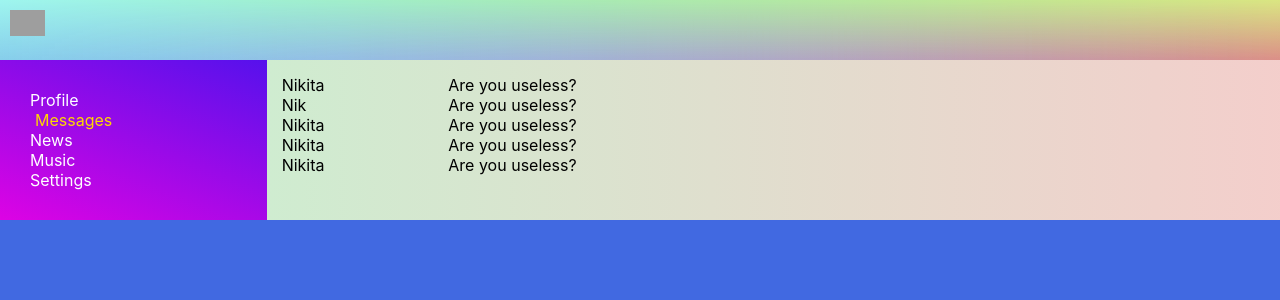
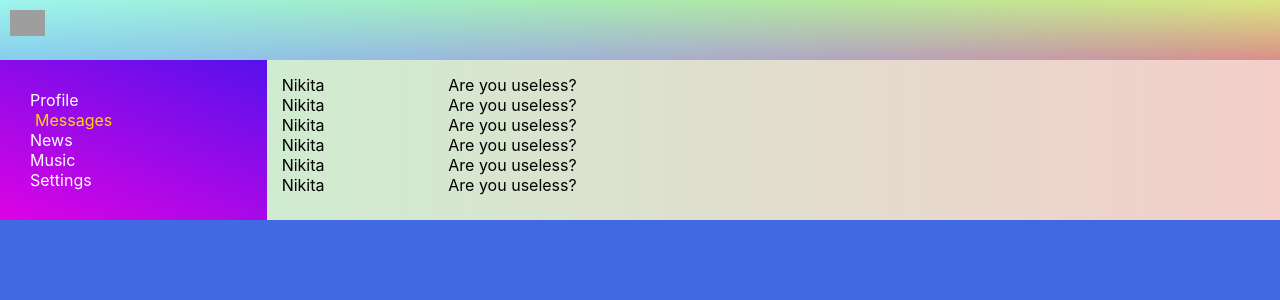
Before and after one commit to Pan31ka/React_project, a React (Create React App) app: page /dialogs in a window 1280 px wide. Shown: the top 300 px of the page. Built offline with nearby package versions, Linux system fonts and the light colour scheme; grey boxes are pictures that could not be loaded.

Commit message:
.MAP and other (23-25)

```diff
--- a/src/components/navbar/sideBar_component/Dialogs/dialogs.jsx
+++ b/src/components/navbar/sideBar_component/Dialogs/dialogs.jsx
@@ -17,22 +17,33 @@ const MessageItem = (props) => {
 	)
 }
 const Dialogs = (props) => {
+	let DialogsData = [
+		{ id: 1, name: 'Nikita' },
+		{ id: 2, name: 'Nikita' },
+		{ id: 3, name: 'Nikita' },
+		{ id: 4, name: 'Nikita' },
+		{ id: 5, name: 'Nikita' },
+		{ id: 6, name: 'Nikita' }
+	]
+
+	let MessagesData = [
+		{ id: 1, text: ' Are you useless?' },
+		{ id: 2, text: ' Are you useless?' },
+		{ id: 3, text: ' Are you useless?' },
+		{ id: 4, text: ' Are you useless?' },
+		{ id: 5, text: ' Are you useless?' },
+		{ id: 6, text: ' Are you useless?' },
+	]
+	let DialogsElement = DialogsData.map(d => <DialogItem name={d.name} id={d.id} />)
+	let MessagesElement = MessagesData.map(m => <MessageItem text={m.text} />)
 	return (
 		<div className={s.item}>
 			<div className={s.dialogs}>
-                <DialogItem name="Nikita" id="1" />
-                <DialogItem name="Nik" id="2" />
-                <DialogItem name="Nikita" id="3" />
-                <DialogItem name="Nikita" id="4" />
-                <DialogItem name="Nikita" id="5" />
+				{DialogsElement}
 
 			</div>
 			<div className={s.messages}>
-                <MessageItem text=" Are you useless?" />
-                <MessageItem text=" Are you useless?" />
-                <MessageItem text=" Are you useless?" />
-                <MessageItem text=" Are you useless?" />
-                <MessageItem text=" Are you useless?" />
+				{MessagesElement}
 			</div>
 		</div>
 	)
--- a/src/components/navbar/sideBar_component/Profile/myposts/MyPost.jsx
+++ b/src/components/navbar/sideBar_component/Profile/myposts/MyPost.jsx
@@ -1,7 +1,12 @@
 import React from 'react';
-import s1 from  './MyPost.module.css'
+import s1 from './MyPost.module.css'
 import Post from './post/post';
 const MyPost = () => {
+	let MyPostData = [
+		{ id: 1, text: 'hi, how are you', like: '15' },
+		{ id: 2, text: 'it my first project', like: '351' }
+	]
+	let MyPostEl = MyPostData.map(p => <Post message={p.text} like={p.like} />)
 	return <div className={s1.item}>
 		<h2>My posts</h2>
 		<div >
@@ -14,11 +19,8 @@ const MyPost = () => {
 			<button >Post this</button>
 		</div>
 		<div >
-       <Post message='hi, how are you' like=' 15'/>
-       <Post message='it my first project'like=' 351'/>
-       <Post/>
-       <Post/>
-       <Post/>
+			{MyPostEl}
+
 		</div>
 	</div>
 
```
Lines whose indentation alone changed are shown as unchanged.
